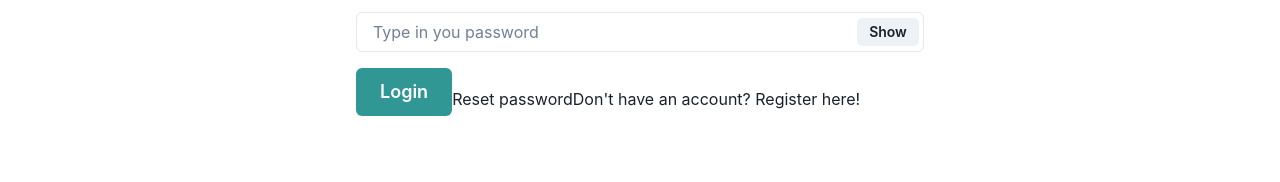
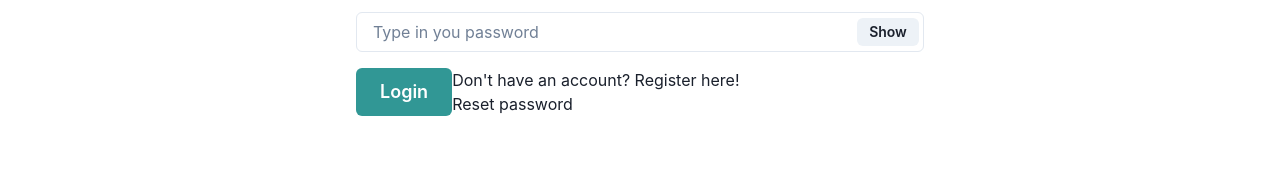
Before and after one commit to CrowsVeldt/final-project-redone, a React (Vite) app in the folder frontend/: page /login in a window 1280 px wide. Shown: the part 252-434 px from the top of the page. Built offline with nearby package versions, Linux system fonts and the light colour scheme; no server answers.

Commit message:
ui: group reset password, register links together in Login

```diff
--- a/frontend/src/pages/public/Login.jsx
+++ b/frontend/src/pages/public/Login.jsx
@@ -3,6 +3,7 @@ import {
   Button,
   FormControl,
   FormLabel,
+  Flex,
   Heading,
   Input,
   InputGroup,
@@ -10,10 +11,10 @@ import {
   Link as Chlink,
 } from "@chakra-ui/react";
 import { useContext, useEffect, useState } from "react";
+import { Link, useLocation, useNavigate } from "react-router-dom";
 import { toast } from "react-toastify";
 import axios from "../../api/axios";
 import { AuthContext } from "../../context/AuthContext";
-import { Link, useLocation, useNavigate } from "react-router-dom";
 
 const Login = () => {
   const { user, setUser } = useContext(AuthContext);
@@ -111,15 +112,19 @@ const Login = () => {
         </InputGroup>
       </FormControl>
 
+      <Flex>
         <Button type="submit" colorScheme="teal" size="lg" mb={4}>
           Login
         </Button>
+        <Flex flexDirection={"column"}>
+          <Chlink as={Link} to={"/register"}>
+            Don't have an account? Register here!
+          </Chlink>
           <Chlink as={Link} to={"/password-reset"}>
             Reset password
           </Chlink>
-      <Chlink as={Link} to={"/register"}>
-        Don't have an account? Register here!
-      </Chlink>
+        </Flex>
+      </Flex>
     </Box>
   );
 };
```
Lines whose indentation alone changed are shown as unchanged.
